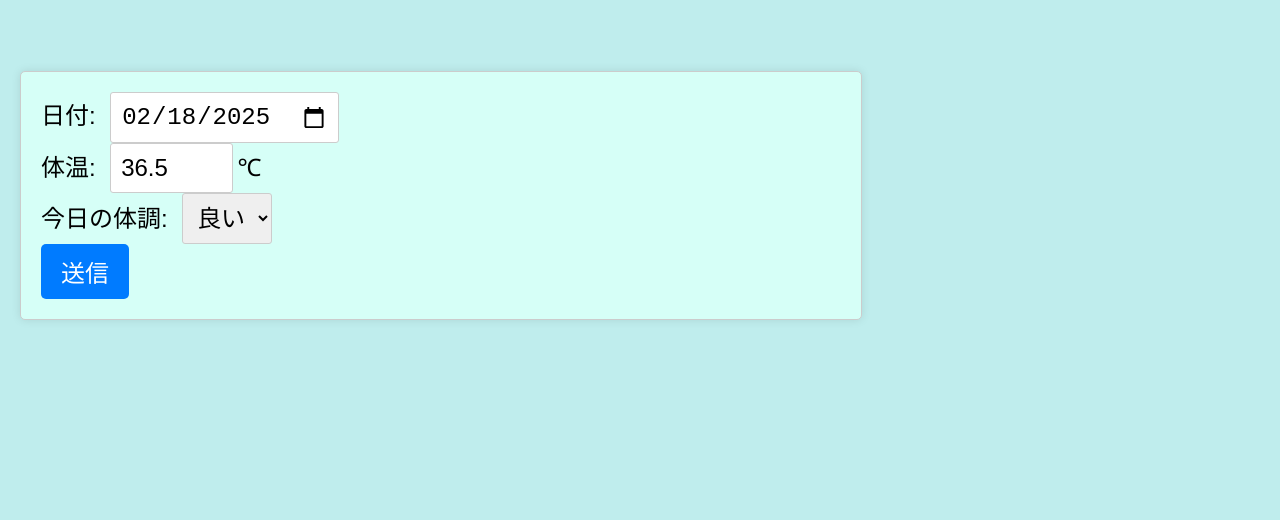
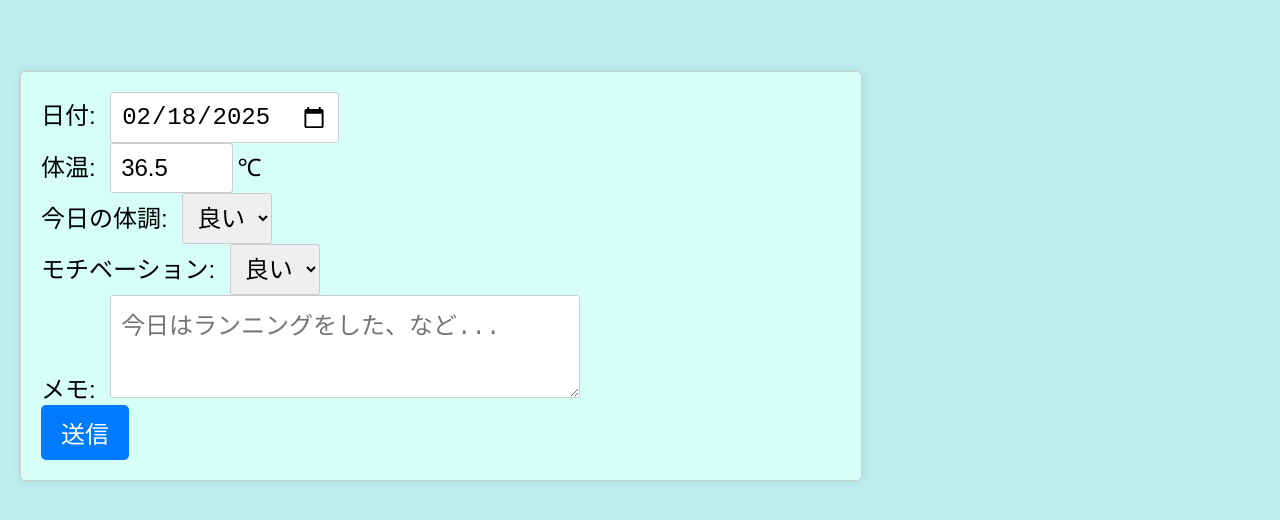
Before and after one commit to kyiku/B-Motivation-Log, a website: page physical-management-page/physical-management-page.html in a window 1280 px wide. Shown: the part 94-614 px from the top of the page. Drawn offline with Linux system fonts and the light colour scheme.

Commit message:
[add] モチベーションとその日のメモが記録できる機能の追加

```diff
--- a/physical-management-page/physical-management-page.html
+++ b/physical-management-page/physical-management-page.html
@@ -36,8 +36,24 @@
                 <textarea id="reason-unwell" rows="1" cols="30"
                     placeholder="頭が痛い、咳が出るなど..."></textarea>
             </div>
-            <button type="submit">送信</button>
         </div>
+        <div class="motivation">
+            <div class="select-motivatoin">
+                <label for="motivation">モチベーション:</label>
+                <select id="motivation" name="motivation">
+                    <option value="good">良い</option>
+                    <option value="normal">普通</option>
+                    <option value="bad">悪い</option>
+                </select>
+            </div>
+            <div id="notes">
+                <label for="notes">メモ:</label>
+                <textarea id="notes-data" rows="3" cols="30"
+                    placeholder="今日はランニングをした、など..."></textarea>
+            </div>
+        </div>
+
+        <button type="submit">送信</button>
     </form>
 </body>
 
--- a/physical-management-page/physical-management-page.js
+++ b/physical-management-page/physical-management-page.js
@@ -25,12 +25,16 @@ document.addEventListener('DOMContentLoaded', () => {
         const temperature = document.getElementById('temperature').value;
         const condition = document.getElementById('condition').value;
         const reasonUnwell = document.getElementById('reason-unwell').value;
+        const motivation = document.getElementById('motivation').value;
+        const notes = document.getElementById('notes-data').value;
 
         const data = {
             date,
             temperature,
             condition,
-            reasonUnwell
+            reasonUnwell,
+            motivation,
+            notes
         };
 
         let logs = JSON.parse(localStorage.getItem('healthLogs')) || [];
--- a/server.js
+++ b/server.js
@@ -15,7 +15,9 @@ app.post('/submit', (req, res) => {
         date: req.body.date,
         temperature: req.body.temperature,
         condition: req.body.condition,
-        reasonUnwell: req.body['reason-unwell']
+        reasonUnwell: req.body['reason-unwell'],
+        motivation: req.body.motivation,
+        notes: req.body.notes
     };
 
     fs.appendFile('data.json', JSON.stringify(data) + '\n', (err) => {
```
Also changed, not shown: physical-management-page/physical-management.css (line endings or trailing spaces).
